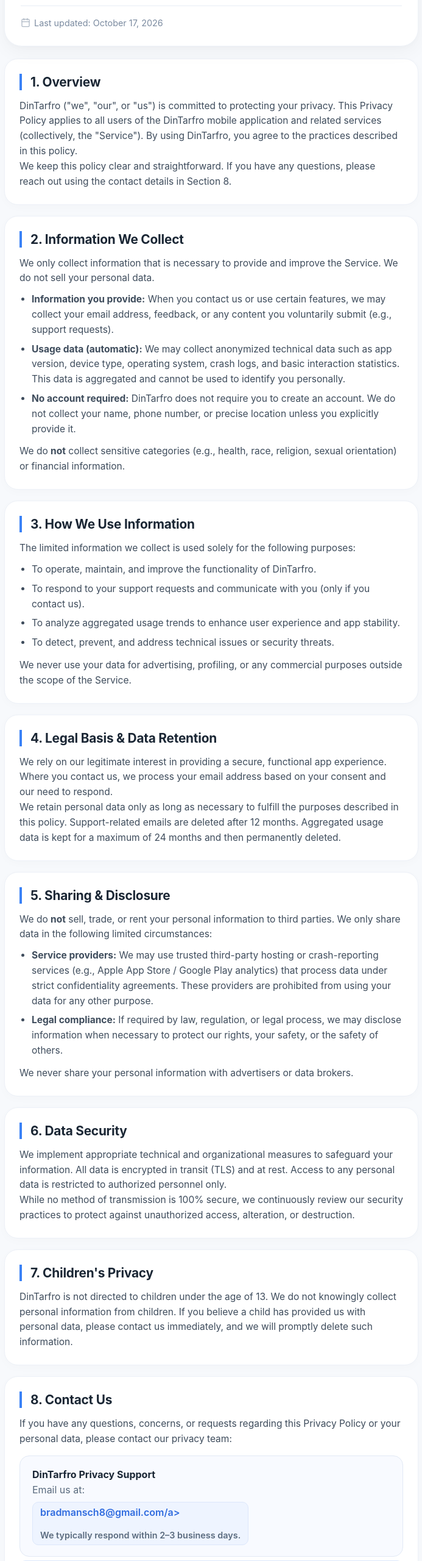
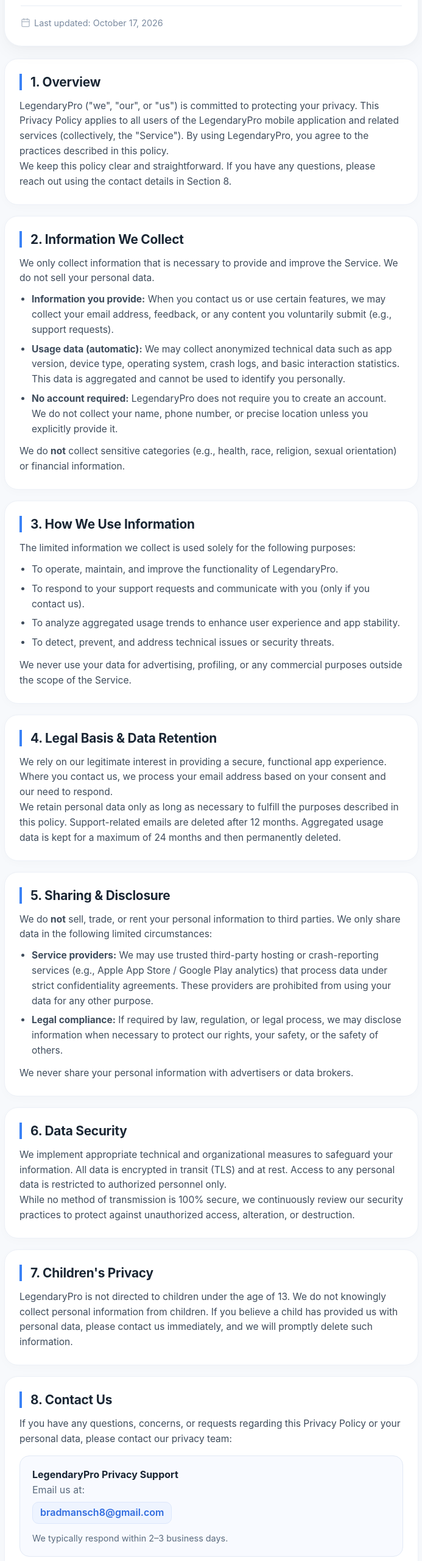
Before and after one commit to zxjota/DinTarfro-web, a plain HTML site: page index.html in a window 1280 px wide. Shown: the part 240-2800 px from the top of the page at 61% size, without its empty margins (293-986 px from the left). Drawn offline with Linux system fonts and the light colour scheme.

Commit message:
Update index.html

```diff
--- a/index.html
+++ b/index.html
@@ -3,7 +3,7 @@
 <head>
   <meta charset="UTF-8">
   <meta name="viewport" content="width=device-width, initial-scale=1.0, maximum-scale=1.0, user-scalable=yes">
-  <title>Privacy Policy · DinTarfro</title>
+  <title>Privacy Policy · LegendaryPro</title>
   <style>
     * {
       margin: 0;
@@ -221,7 +221,7 @@
   <div class="container">
     <!-- Header card -->
     <div class="policy-header">
-      <span class="app-badge">✦ DinTarfro</span>
+      <span class="app-badge">✦ LegendaryPro</span>
       <h1>Privacy Policy</h1>
       <p style="color:#5a6b7e; margin-top:8px; font-size:1.05rem; line-height:1.5;">Your privacy matters to us. This policy explains what we collect, why we collect it, and how we protect your information.</p>
       <div class="last-updated">
@@ -233,7 +233,7 @@
     <!-- 1. Overview -->
     <div class="section">
       <h2>1. Overview</h2>
-      <p>DinTarfro ("we", "our", or "us") is committed to protecting your privacy. This Privacy Policy applies to all users of the DinTarfro mobile application and related services (collectively, the "Service"). By using DinTarfro, you agree to the practices described in this policy.</p>
+      <p>LegendaryPro ("we", "our", or "us") is committed to protecting your privacy. This Privacy Policy applies to all users of the LegendaryPro mobile application and related services (collectively, the "Service"). By using LegendaryPro, you agree to the practices described in this policy.</p>
       <p>We keep this policy clear and straightforward. If you have any questions, please reach out using the contact details in Section 8.</p>
     </div>
 
@@ -244,7 +244,7 @@
       <ul>
         <li><strong>Information you provide:</strong> When you contact us or use certain features, we may collect your email address, feedback, or any content you voluntarily submit (e.g., support requests).</li>
         <li><strong>Usage data (automatic):</strong> We may collect anonymized technical data such as app version, device type, operating system, crash logs, and basic interaction statistics. This data is aggregated and cannot be used to identify you personally.</li>
-        <li><strong>No account required:</strong> DinTarfro does not require you to create an account. We do not collect your name, phone number, or precise location unless you explicitly provide it.</li>
+        <li><strong>No account required:</strong> LegendaryPro does not require you to create an account. We do not collect your name, phone number, or precise location unless you explicitly provide it.</li>
       </ul>
       <p>We do <strong>not</strong> collect sensitive categories (e.g., health, race, religion, sexual orientation) or financial information.</p>
     </div>
@@ -254,7 +254,7 @@
       <h2>3. How We Use Information</h2>
       <p>The limited information we collect is used solely for the following purposes:</p>
       <ul>
-        <li>To operate, maintain, and improve the functionality of DinTarfro.</li>
+        <li>To operate, maintain, and improve the functionality of LegendaryPro.</li>
         <li>To respond to your support requests and communicate with you (only if you contact us).</li>
         <li>To analyze aggregated usage trends to enhance user experience and app stability.</li>
         <li>To detect, prevent, and address technical issues or security threats.</li>
@@ -290,7 +290,7 @@
     <!-- 7. Children's privacy -->
     <div class="section">
       <h2>7. Children's Privacy</h2>
-      <p>DinTarfro is not directed to children under the age of 13. We do not knowingly collect personal information from children. If you believe a child has provided us with personal data, please contact us immediately, and we will promptly delete such information.</p>
+      <p>LegendaryPro is not directed to children under the age of 13. We do not knowingly collect personal information from children. If you believe a child has provided us with personal data, please contact us immediately, and we will promptly delete such information.</p>
     </div>
 
     <!-- 8. Contact us -->
@@ -298,9 +298,9 @@
       <h2>8. Contact Us</h2>
       <p>If you have any questions, concerns, or requests regarding this Privacy Policy or your personal data, please contact our privacy team:</p>
       <div class="contact-box">
-        <strong>DinTarfro Privacy Support</strong><br>
+        <strong>LegendaryPro Privacy Support</strong><br>
         <span style="color:#5a6b7e;">Email us at:</span><br>
-        <a class="email-link" href="mailto:ghulamg7860786@gmail.com">bradmansch8@gmail.com/a>
+        <a class="email-link" href="mailto:ghulamg7860786@gmail.com">bradmansch8@gmail.com</a>
         <p style="margin-top:12px; font-size:0.9rem; color:#5a6b7e;">We typically respond within 2–3 business days.</p>
       </div>
       <p style="margin-top:16px;">For the purpose of data protection inquiries, we are the data controller responsible for your personal information.</p>
@@ -315,7 +315,7 @@
 
     <!-- footer -->
     <div class="footer-note">
-      <span>© 2026 DinTarfro. All rights reserved.</span>
+      <span>© 2026 LegendaryPro. All rights reserved.</span>
       <span>·</span>
       <span>Made with respect for your privacy.</span>
     </div>
```
